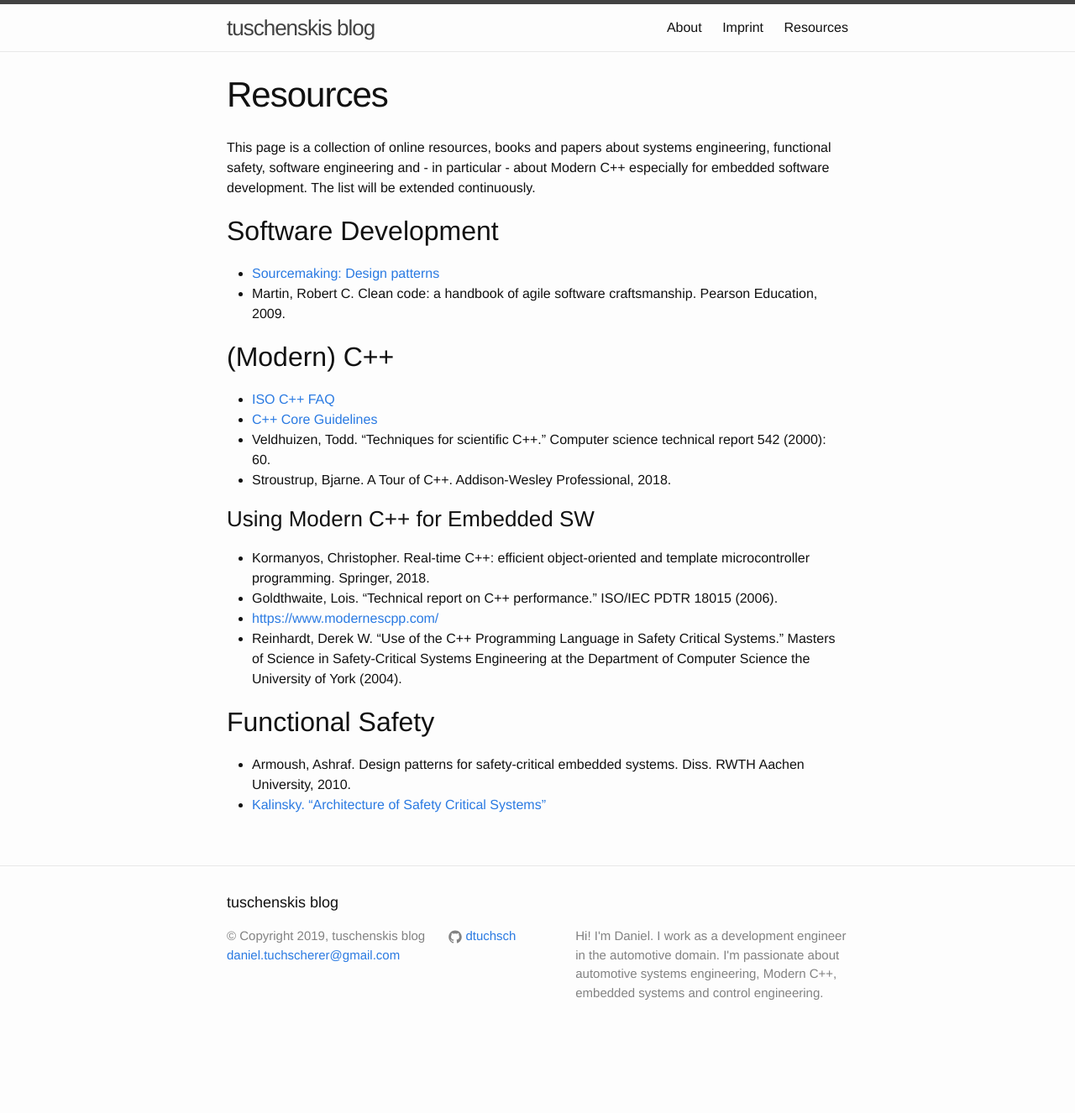
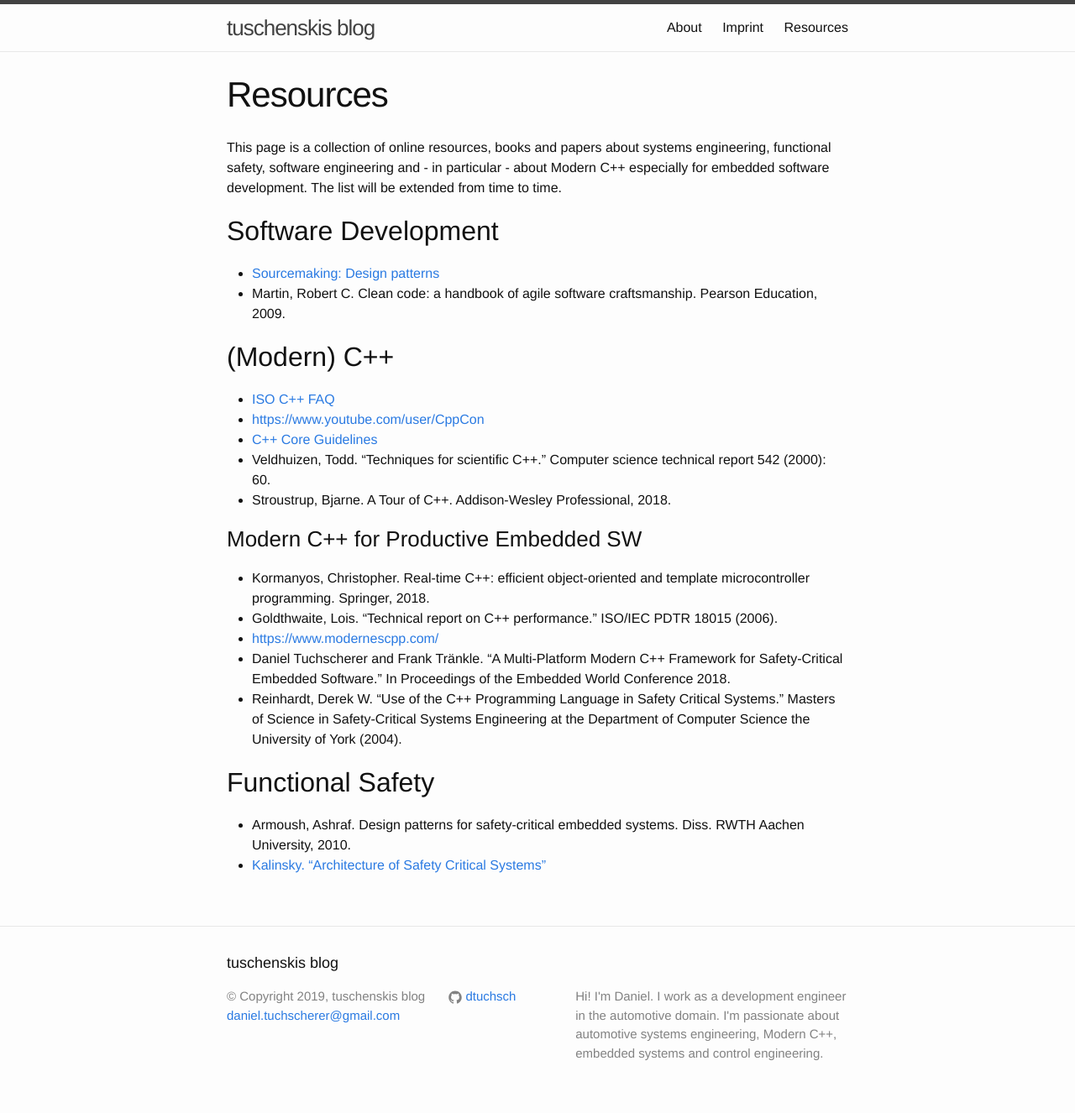
Before and after one commit to chopyy/dtuchsch.github.io, a Jekyll site: the page built from resources.md, in a window 1280 px wide. Shown: the whole page at 84% size. Built offline with Jekyll 4.4.1, drawn with Linux system fonts in a browser that asks for light colours; before the commit the page ends 1254 px from its top, so only the background shows below that.

Commit message:
Update resources.md

```diff
--- a/resources.md
+++ b/resources.md
@@ -4,7 +4,7 @@ title: Resources
 permalink: /resources/
 ---
 
-This page is a collection of online resources, books and papers about systems engineering, functional safety, software engineering and - in particular - about Modern C++ especially for embedded software development. The list will be extended continuously.
+This page is a collection of online resources, books and papers about systems engineering, functional safety, software engineering and - in particular - about Modern C++ especially for embedded software development. The list will be extended from time to time.
 
 ## Software Development
 
@@ -14,15 +14,17 @@ This page is a collection of online resources, books and papers about systems en
 ## (Modern) C++
 
 * [ISO C++ FAQ](https://isocpp.org/faq)
+* [https://www.youtube.com/user/CppCon](https://www.youtube.com/user/CppCon)
 * [C++ Core Guidelines](http://isocpp.github.io/CppCoreGuidelines/CppCoreGuidelines)
 * Veldhuizen, Todd. "Techniques for scientific C++." Computer science technical report 542 (2000): 60.
 * Stroustrup, Bjarne. A Tour of C++. Addison-Wesley Professional, 2018.
 
-### Using Modern C++ for Embedded SW
+### Modern C++ for Productive Embedded SW
 
 * Kormanyos, Christopher. Real-time C++: efficient object-oriented and template microcontroller programming. Springer, 2018.
 * Goldthwaite, Lois. "Technical report on C++ performance." ISO/IEC PDTR 18015 (2006).
 * [https://www.modernescpp.com/](https://www.modernescpp.com/)
+* Daniel Tuchscherer and Frank Tränkle. “A Multi-Platform Modern C++ Framework for Safety-Critical Embedded Software.” In Proceedings of the Embedded World Conference 2018.
 * Reinhardt, Derek W. "Use of the C++ Programming Language in Safety Critical Systems." Masters of Science in Safety-Critical Systems Engineering at the Department of Computer Science the University of York (2004).
 
 ## Functional Safety
```
